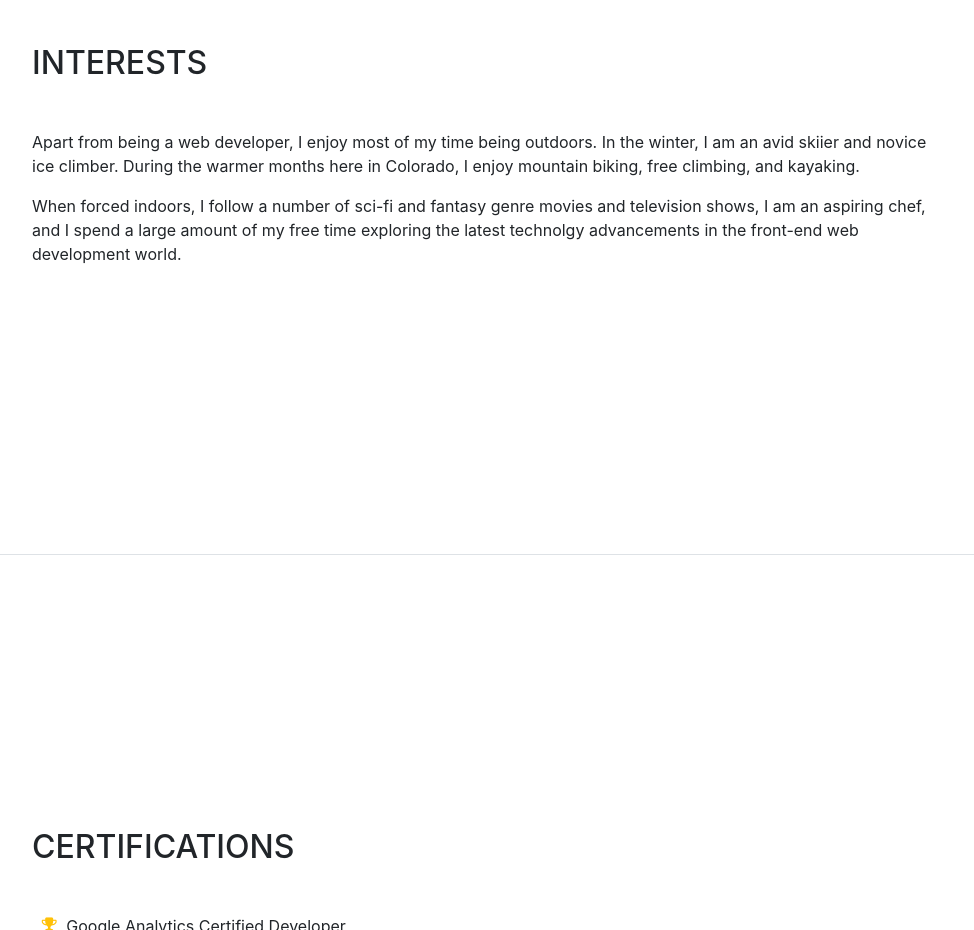
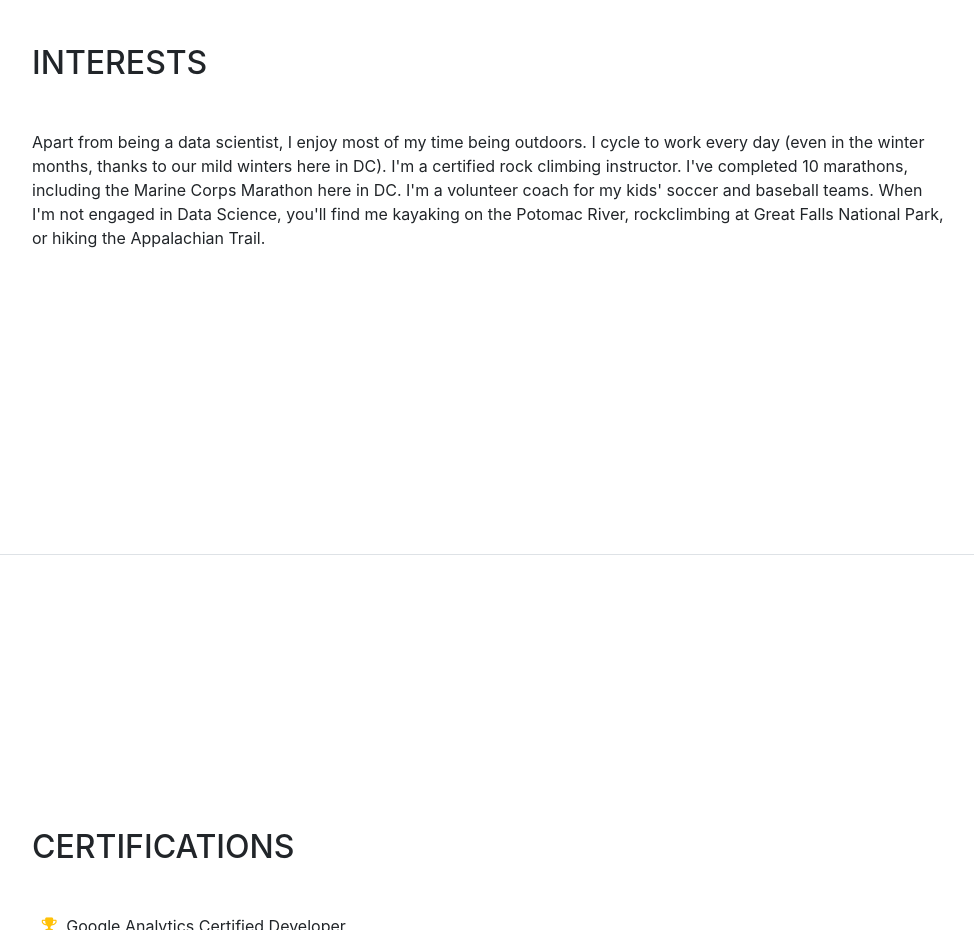
Before and after one commit to austinlasseter/austinlasseter.github.io, a website with bundled scripts: page index.html in a window 1280 px wide. Shown: the part 3700-4630 px from the top of the page, without its empty margins (288-1262 px from the left). Built offline with nearby package versions, Linux system fonts and the light colour scheme; a web font is replaced by a local one.

Commit message:
fun stuff

```diff
--- a/index.html
+++ b/index.html
@@ -279,8 +279,7 @@
       <section class="resume-section p-3 p-lg-5 d-flex flex-column" id="interests">
         <div class="my-auto">
           <h2 class="mb-5">Interests</h2>
-          <p>Apart from being a web developer, I enjoy most of my time being outdoors. In the winter, I am an avid skiier and novice ice climber. During the warmer months here in Colorado, I enjoy mountain biking, free climbing, and kayaking.</p>
-          <p class="mb-0">When forced indoors, I follow a number of sci-fi and fantasy genre movies and television shows, I am an aspiring chef, and I spend a large amount of my free time exploring the latest technolgy advancements in the front-end web development world.</p>
+          <p>Apart from being a data scientist, I enjoy most of my time being outdoors. I cycle to work every day (even in the winter months, thanks to our mild winters here in DC). I'm a certified rock climbing instructor. I've completed 10 marathons, including the Marine Corps Marathon here in DC. I'm a volunteer coach for my kids' soccer and baseball teams. When I'm not engaged in Data Science, you'll find me kayaking on the Potomac River, rockclimbing at Great Falls National Park, or hiking the Appalachian Trail.</p>
         </div>
       </section>
 
```
